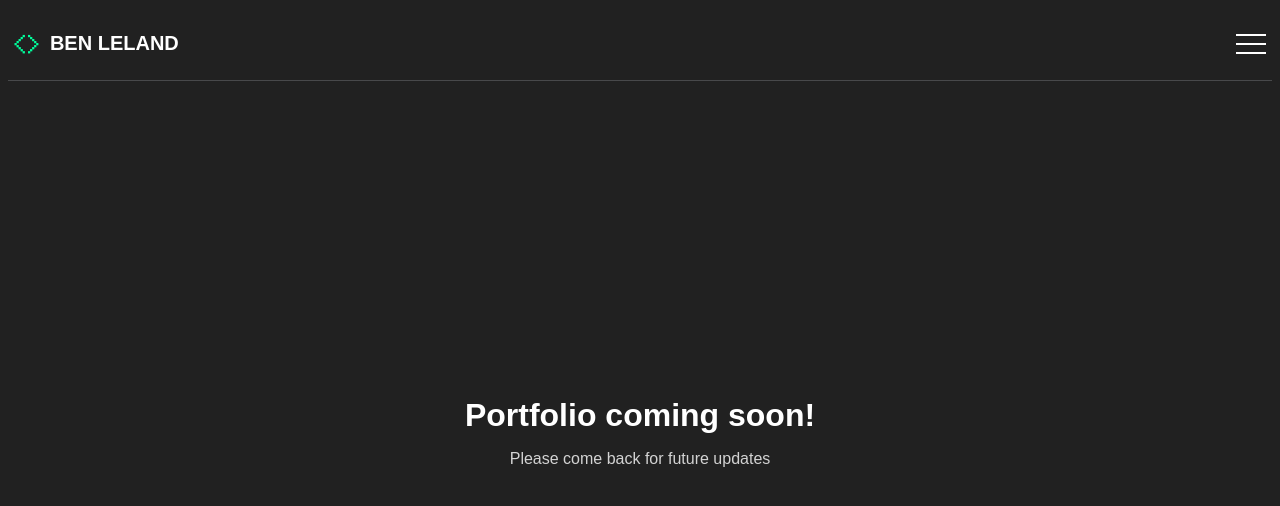
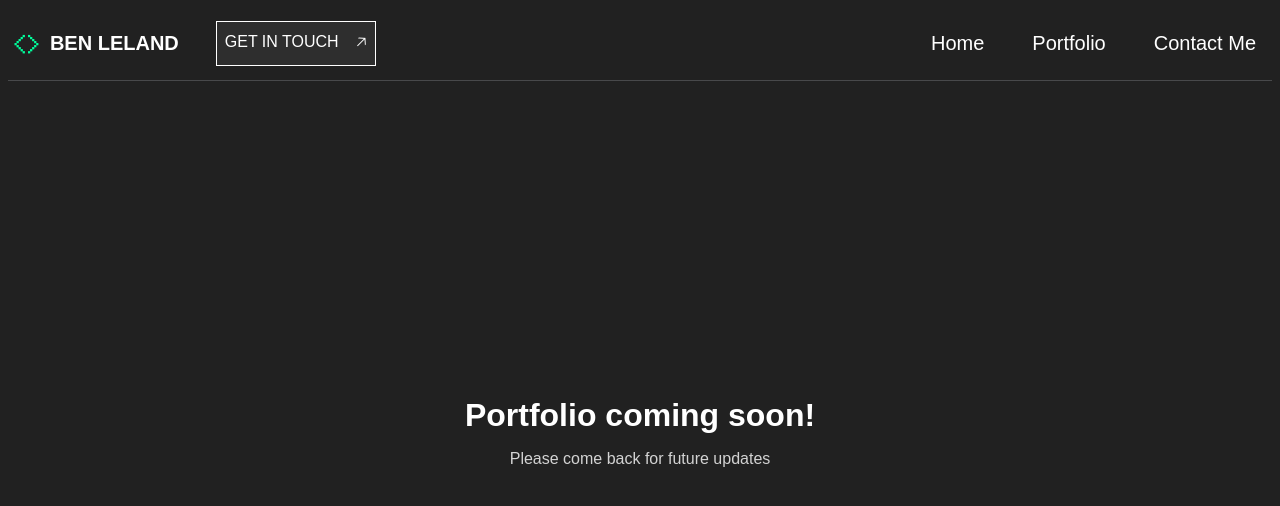
Before and after one commit to Ben-Leland/BenLeland-Portfolio, a React app: page /portfolio in a window 1280 px wide. Shown: the top 506 px of the page. Built offline with nearby package versions, Linux system fonts and the light colour scheme; a web font is replaced by a local one.

Commit message:
Add tablet and above functionality Navbar css

```diff
--- a/src/components/Navbar/Navbar.css
+++ b/src/components/Navbar/Navbar.css
@@ -31,16 +31,20 @@ nav.container {
     gap: 7px;
     background: none;
     border: none;
+    padding: 0.25rem;
+    cursor: pointer;
+    transition: transform 0.3s ease;
+    transform-origin: center;
+}
+
+.hamburger.open {
+    transform: rotate(-90deg);
 }
 
 .hamburger span {
     background-color: white;
     width: 30px;
     height: 2px;
-}
-
-.mobile-menu {
-    display: none;
 }
 
 .mobile-menu {
@@ -86,3 +90,43 @@ nav.container {
     font-size: 20px;
     margin: 1.5rem;
 }
+
+.nav-get-in-touch {
+    display: none;
+}
+
+.desktop-menu {
+    display: none;
+}
+
+@media (min-width: 426px) {
+    .nav-get-in-touch {
+        display: block;
+        text-decoration: none;
+        color: white;
+        font-size: 1rem;
+        margin-left: 2rem;
+        border: white solid 1px;
+        padding: .5rem;
+        background: #2e2e2e;
+    }
+}
+
+@media (min-width: 769px) {
+    .hamburger {
+        display: none;
+    }
+
+    .desktop-menu {
+        display: flex;
+        gap: 1rem;
+    }
+
+    .nav-link {
+        text-decoration: none;
+        color: white;
+        font-size: 1.25rem;
+        margin-left: 1rem;
+        margin-right: 1rem;
+    }
+}
--- a/src/components/Navbar/Navbar.jsx
+++ b/src/components/Navbar/Navbar.jsx
@@ -10,9 +10,16 @@ export default function Navbar() {
             <div className="brand">
                 <p className="symbol">&lt;&gt;</p>
                 <p className="navName"><strong>BEN LELAND</strong></p>
+                <Link to="/contact" className="nav-get-in-touch">GET IN TOUCH &nbsp;&nbsp; 🡥</Link>
             </div>
 
-            <button className="hamburger" onClick={() => setIsOpen(!isOpen)}>
+            <button
+                type="button"
+                className={`hamburger ${isOpen ? "open" : ""}`}
+                onClick={() => setIsOpen(!isOpen)}
+                aria-expanded={isOpen}
+                aria-label="Toggle navigation menu"
+            >
                 <span></span>
                 <span></span>
                 <span></span>
@@ -24,6 +31,12 @@ export default function Navbar() {
                 <Link to="/contact" onClick={() => setIsOpen(false)}>Contact Me</Link>
             </div>
 
+            <div className="desktop-menu">
+                <Link to="/" className="nav-link">Home</Link>
+                <Link to="/portfolio" className="nav-link">Portfolio</Link>
+                <Link to="/contact" className="nav-link">Contact Me</Link>
+            </div>
+
             <div className={`overlay ${isOpen ? "open" : ""}`} onClick={() => setIsOpen(false)}></div>
         </nav>
     )
--- a/src/pages/Home/Home.css
+++ b/src/pages/Home/Home.css
@@ -106,3 +106,7 @@
     margin-top: 15px;
     margin-bottom: 10px;
 }
+
+@media (min-width: 769px) {
+
+}
--- a/src/pages/Home/Home.jsx
+++ b/src/pages/Home/Home.jsx
@@ -1,5 +1,6 @@
 import React from "react";
 import "./Home.css";
+import { Link } from "react-router-dom";
 import WorkExperience from "../../components/WorkExperience/WorkExperience.jsx";
 import jobs from "../../components/WorkExperience/WorkExperience.json"
 import Education from "../../components/Education/Education.jsx";
```
